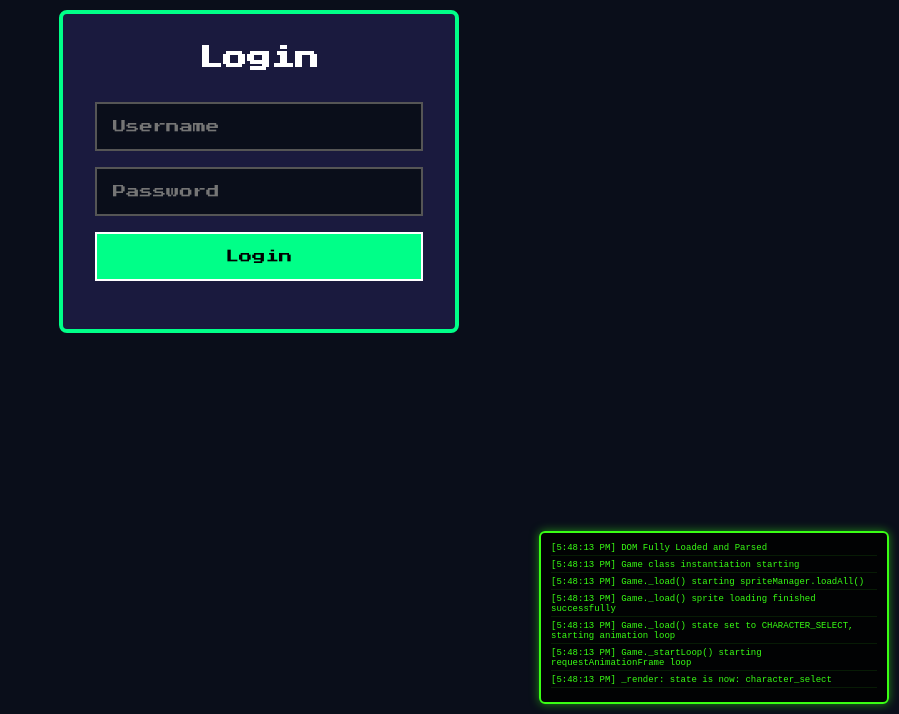
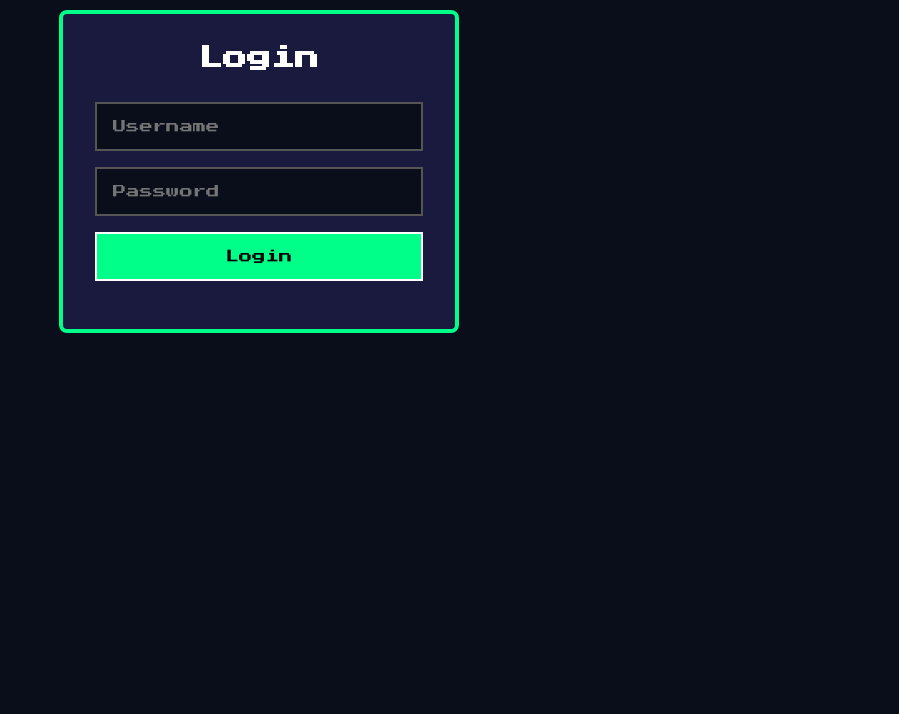
Before and after one commit to stratowhammy/trashMaster, a website: page index.html in a window 1280 px wide. Shown: the part 86-800 px from the top of the page, without its empty margins (381-1280 px from the left). Drawn offline with Linux system fonts and the light colour scheme.

Commit message:
Remove debug log overlay from index.html

```diff
--- a/index.html
+++ b/index.html
@@ -32,35 +32,6 @@
         });
 
         window.gameLog = function(msg) {
-            let el = document.getElementById('debug-log-overlay');
-            if (!el) {
-                el = document.createElement('div');
-                el.id = 'debug-log-overlay';
-                el.style.position = 'fixed';
-                el.style.bottom = '10px';
-                el.style.right = '10px';
-                el.style.width = '350px';
-                el.style.maxHeight = '250px';
-                el.style.background = 'rgba(0,0,0,0.85)';
-                el.style.color = '#39ff14';
-                el.style.fontFamily = 'monospace';
-                el.style.fontSize = '9px';
-                el.style.padding = '10px';
-                el.style.zIndex = '10005';
-                el.style.overflowY = 'auto';
-                el.style.pointerEvents = 'none';
-                el.style.border = '2px solid #39ff14';
-                el.style.borderRadius = '6px';
-                el.style.boxShadow = '0 0 10px rgba(57, 255, 20, 0.5)';
-                document.body.appendChild(el);
-            }
-            const div = document.createElement('div');
-            div.style.marginBottom = '4px';
-            div.style.borderBottom = '1px solid rgba(57, 255, 20, 0.1)';
-            div.style.paddingBottom = '2px';
-            div.innerText = `[${new Date().toLocaleTimeString()}] ${msg}`;
-            el.appendChild(div);
-            el.scrollTop = el.scrollHeight;
             console.log(msg);
         };
         window.addEventListener('DOMContentLoaded', () => {
```
